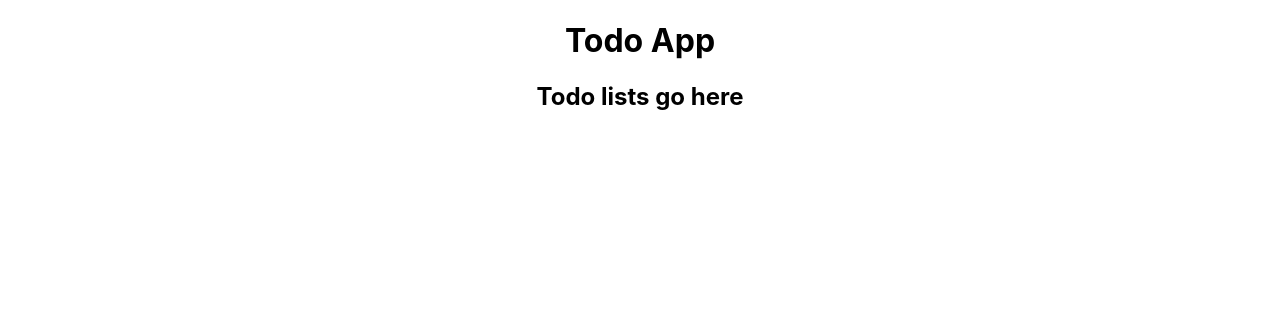
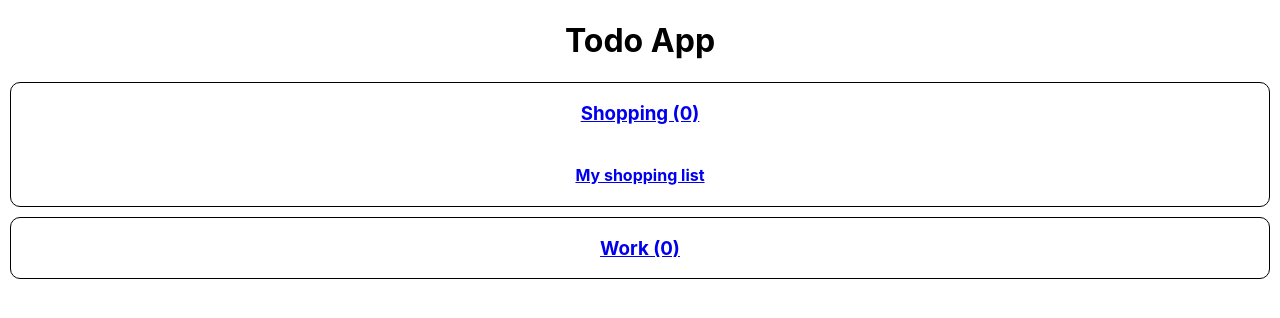
Before and after one commit to MustaRohman/todo-mobx-app, a React (Create React App) app: page / in a window 1280 px wide. Shown: the top 318 px of the page. Built offline with nearby package versions, Linux system fonts and the light colour scheme.

Commit message:
Adde test data for TodoLists. Create List container

```diff
--- a/package.json
+++ b/package.json
@@ -11,6 +11,7 @@
     "@types/react": "^16.9.0",
     "@types/react-dom": "^16.9.0",
     "@types/react-router-dom": "^5.1.3",
+    "@types/uuid": "^3.4.7",
     "formik": "^2.1.4",
     "mobx": "^5.15.4",
     "mobx-react": "^6.1.8",
@@ -19,7 +20,8 @@
     "react-router": "^5.1.2",
     "react-router-dom": "^5.1.2",
     "react-scripts": "3.4.0",
-    "typescript": "~3.7.2"
+    "typescript": "~3.7.2",
+    "uuid": "^3.4.0"
   },
   "scripts": {
     "start": "react-scripts start",
--- a/src/App.tsx
+++ b/src/App.tsx
@@ -2,8 +2,9 @@ import React from 'react';
 import logo from './logo.svg';
 import { BrowserRouter as Router, Switch, Route } from 'react-router-dom'
 import './App.css';
-import Lists from './Containers/Containers/Lists';
+import Lists from './Containers/Lists';
 import { RootStore } from './Stores/RootStore';
+import List from './Containers/List';
 
 const rootStore = new RootStore();
 
@@ -16,8 +17,11 @@ function App() {
         <h1>Todo App</h1>
         <Router>
           <Switch>
-            <Route path="/">
+            <Route exact path="/">
               <Lists todoLists={rootStore.todoListStore.todoLists} />
+            </Route>
+            <Route exact path="/list/:listId">
+              <List />
             </Route>
           </Switch>
         </Router>
--- a/src/Containers/Containers/Lists/index.tsx
+++ /dev/null
@@ -1,21 +0,0 @@
-import React from 'react';
-import { TodoList } from '../../../Models/TodoList';
-
-interface Props {
-    todoLists: TodoList[]
-}
-
-const Lists = (props: Props) => {
-    return (
-        <>
-            <h2>Todo lists go here</h2>
-            {
-                props.todoLists.map(todoList => {
-                    return <div>{todoList.name}</div>
-                })
-            }
-        </>
-    )
-}
-
-export default Lists;
--- /dev/null
+++ b/src/Containers/List/index.tsx
@@ -0,0 +1,13 @@
+import React from 'react';
+
+interface Props {
+
+}
+
+const List = (props: Props) => {
+    return (
+        <h1>LIST PAGE GOES HERE</h1>
+    )
+}
+
+export default List;
--- /dev/null
+++ b/src/Containers/Lists/index.tsx
@@ -0,0 +1,45 @@
+import React from 'react';
+import { TodoList } from '../../Models/TodoList';
+import { Link } from 'react-router-dom';
+
+interface Props {
+    todoLists: TodoList[]
+}
+
+const Lists = (props: Props) => {
+    return (
+        <>
+            {
+                props.todoLists.map((todoList, index) => {
+                    return (
+                        <Link to={"/list/" + todoList.id}>
+                            <div
+                                key={todoList.id}
+                                style={style}
+                            >
+                                <h3>{todoList.name + ' (' + todoList.todos.length + ')'}</h3>
+                                <div >
+                                    {
+                                        todoList.description &&
+                                        <h4>{todoList.description}</h4>
+                                    }
+                                </div>
+                            </div>
+                        </Link>
+                    )
+                })
+            }
+        </>
+    )
+}
+
+const style: React.CSSProperties = {
+    border : '1px solid black',
+    margin : '10px',
+    width : 'auto',
+    borderRadius: '10px',
+    display: 'flex',
+    flexDirection: 'column'
+}
+
+export default Lists;
--- a/src/Models/TodoList.tsx
+++ b/src/Models/TodoList.tsx
@@ -1,12 +1,18 @@
 import { observable, computed } from 'mobx';
 import { Todo } from './Todo';
+import { TodoListStore } from '../Stores/TodoListStore';
+import { v4 as uuid4} from 'uuid';
 
 export class TodoList {
+    id = uuid4();
     name: string = "";
     description: string = '';
+    store: TodoListStore;
+
     @observable todos: Todo[] = [];
 
-    constructor(name: string, description: string = '') {
+    constructor(store: TodoListStore, name: string, description: string = '') {
+        this.store = store;
         this.name = name;
         this.description = description;
     }
--- a/src/Stores/RootStore.ts
+++ b/src/Stores/RootStore.ts
@@ -5,5 +5,9 @@ export class RootStore {
 
     constructor() {
         this.todoListStore = new TodoListStore(this);
+
+        // TESTING
+        this.todoListStore.createTodoList('Shopping', 'My shopping list')
+        this.todoListStore.createTodoList('Work')
     }
 }
--- a/src/Stores/TodoListStore.ts
+++ b/src/Stores/TodoListStore.ts
@@ -11,4 +11,10 @@ export class TodoListStore {
     constructor(store: RootStore) {
         this.store = store;
     }
+
+    createTodoList(name: string, description: string = '') {
+        const todoList = new TodoList(this, name, description);
+        this.todoLists.push(todoList);
+        return todoList;
+    }
 }
```
Also changed, not shown: 1 other file (tests, documents, lock files or other folders).
